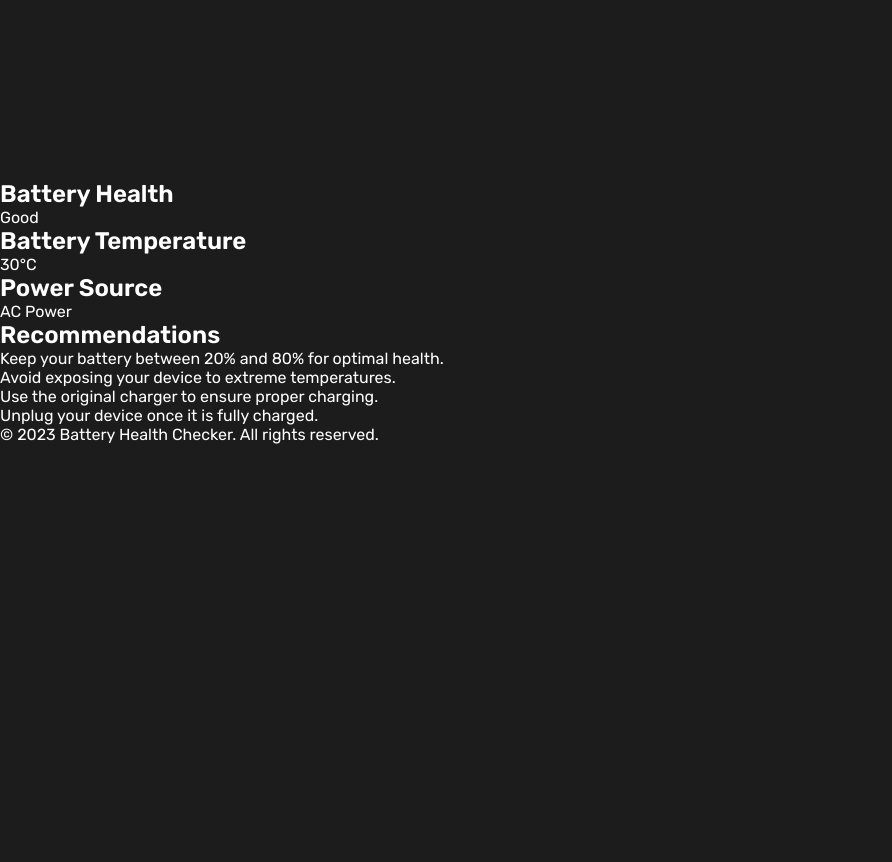
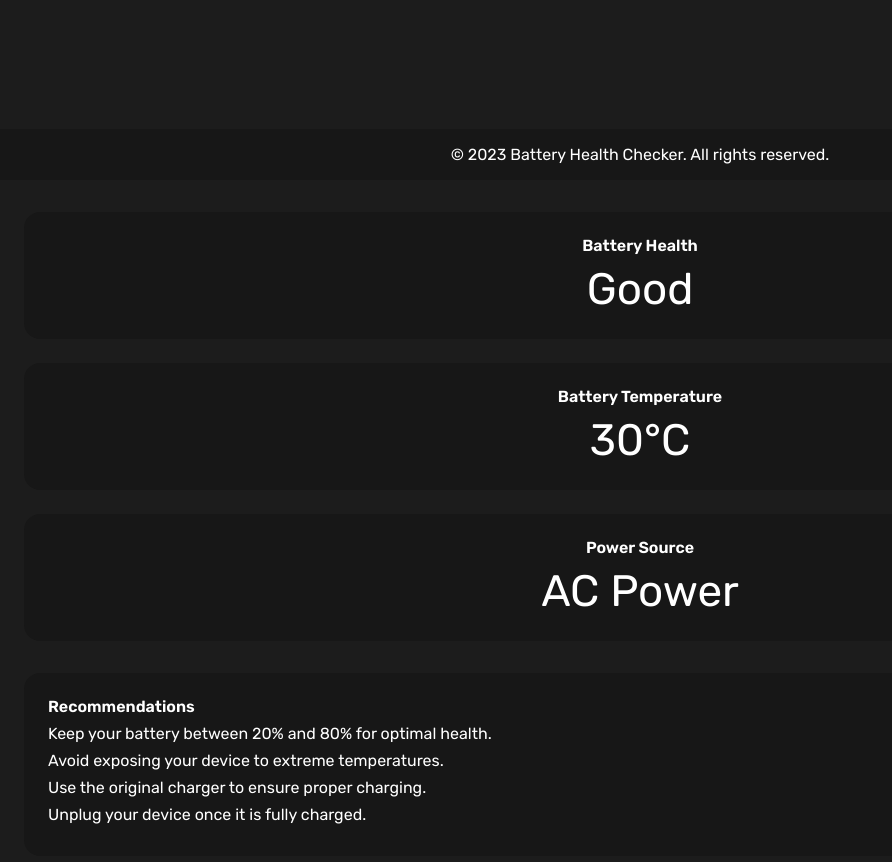
Before and after one commit to festus-sulumeti/Battery_health_checker, a plain HTML site: page index.html in a window 1280 px wide. Shown: the part 620-1482 px from the top of the page, without its empty margins (0-892 px from the left). Before the commit the page ends 1064 px from the top, so only its background shows below. Drawn offline with nearby package versions, Linux system fonts and the light colour scheme.

Commit message:
Add styles for battery recommendations and info cards

```diff
--- a/css/style.css
+++ b/css/style.css
@@ -200,6 +200,70 @@ body {
   background: var(--gradient-color-green);
 }
 
+/*=============== BATTERY INFO ===============*/
+.battery-info {
+  margin: 2rem 1.5rem;
+  display: grid;
+  gap: 1.5rem;
+}
+
+.battery-info__card {
+  background-color: var(--container-color);
+  padding: 1.5rem;
+  border-radius: 1rem;
+  text-align: center;
+}
+
+.battery-info__card h2 {
+  margin-bottom: 0.5rem;
+  font-size: var(--normal-font-size);
+}
+
+.battery-info__health,
+.battery-info__temperature,
+.battery-info__source {
+  font-size: var(--biggest-font-size);
+}
+
+/*=============== BATTERY RECOMMENDATIONS ===============*/
+.battery-recommendations {
+  margin: 2rem 1.5rem;
+  display: grid;
+  gap: 1.5rem;
+}
+
+.battery-recommendations__card {
+  background-color: var(--container-color);
+  padding: 1.5rem;
+  border-radius: 1rem;
+}
+
+.battery-recommendations__card h2 {
+  margin-bottom: 0.5rem;
+  font-size: var(--normal-font-size);
+}
+
+.battery-recommendations__list {
+  list-style: none;
+  padding: 0;
+}
+
+.battery-recommendations__list li {
+  margin-bottom: 0.5rem;
+  font-size: var(--normal-font-size);
+}
+
+/*=============== FOOTER ===============*/
+.footer {
+  text-align: center;
+  padding: 1rem 0;
+  background-color: var(--container-color);
+  color: var(--text-color);
+  position: fixed;
+  width: 100%;
+  bottom: 0;
+}
+
 /*=============== BREAKPOINTS ===============*/
 /* For small devices */
 @media screen and (max-width: 320px) {
```
